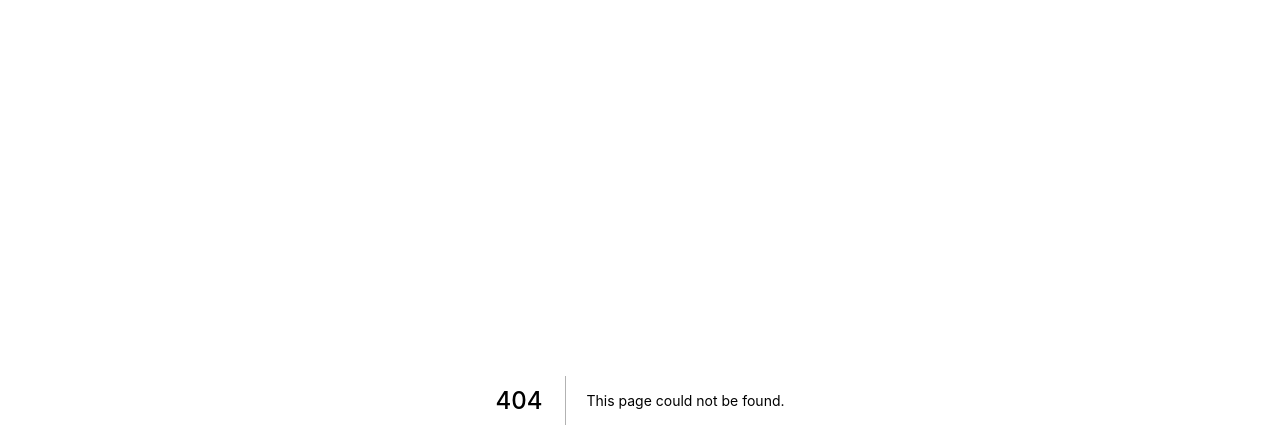
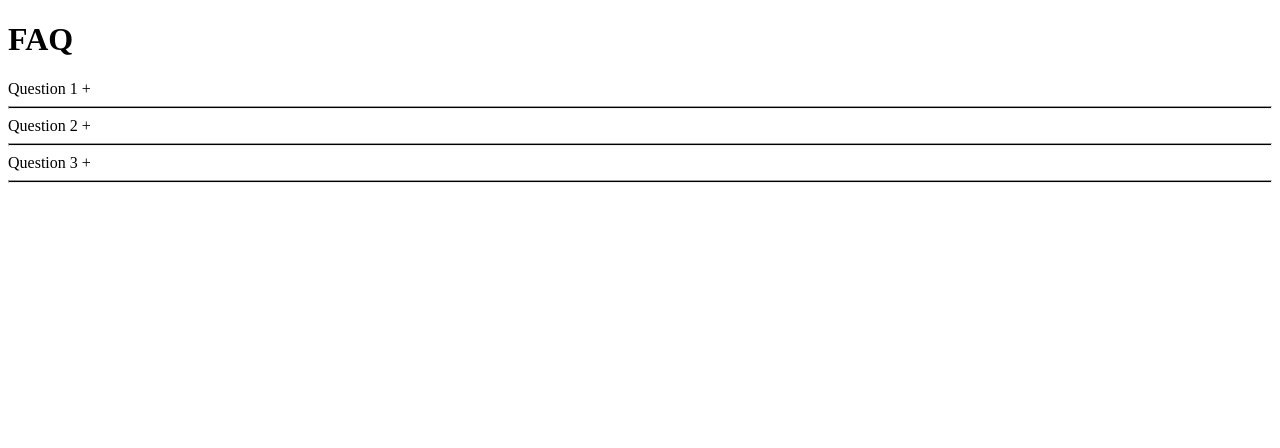
Before and after one commit to UTSCCSCC01/finalprojectf22-tappedin, a Next.js app in the folder tappedin-app/: page /faq in a window 1280 px wide. Before the commit this address had no page. Shown: the top 448 px of the page. Built offline with nearby package versions, Linux system fonts and the light colour scheme.

Commit message:
[TAP-05] added simple FAQ page

```diff
--- /dev/null
+++ b/tappedin-app/src/components/Accordion.js
@@ -0,0 +1,17 @@
+import React, { useState } from 'react';
+
+const Accordion = ({ title, content }) => {
+  const [isActive, setIsActive] = useState(false);
+
+  return (
+    <div className="accordion-item">
+      <div className="accordion-title" onClick={() => setIsActive(!isActive)}>
+        <div>{title}{isActive ? '-' : ' +'}</div>
+        <hr style={{ background: 'black', height: '1px', }}/>
+      </div>
+      {isActive && <div className="accordion-content">{content}</div>}
+    </div>
+  );
+};
+
+export default Accordion;
--- /dev/null
+++ b/tappedin-app/src/pages/faq/index.tsx
@@ -0,0 +1,32 @@
+// faq.html
+import React from 'react'
+import Accordion from '../../components/Accordion'
+
+const faqData = [
+    {
+        question: 'Question 1',
+        answer: 'Answer 1'
+    },
+    {
+        question: 'Question 2',
+        answer: 'Answer 2'
+    },
+    {
+        question: 'Question 3',
+        answer: 'Answer 3'
+    },
+];
+
+export default function FaqPage()
+{
+    return (
+        <div>
+          <h1>FAQ</h1>
+          <div className="accordion">
+            {faqData.map(({ question, answer }) => (
+              <Accordion key={question} title={question} content={answer} />
+            ))}
+          </div>
+        </div>
+    );
+}
```
